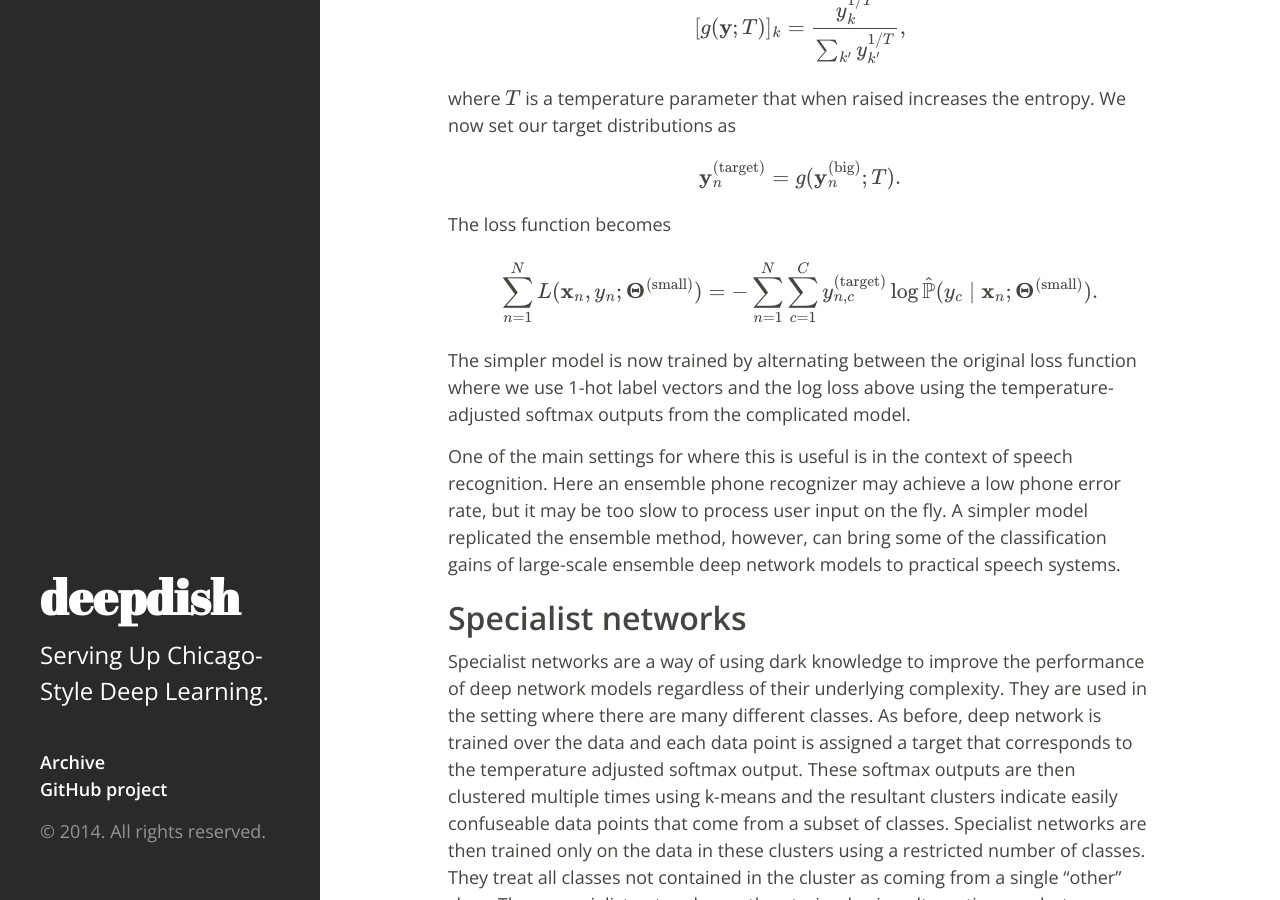
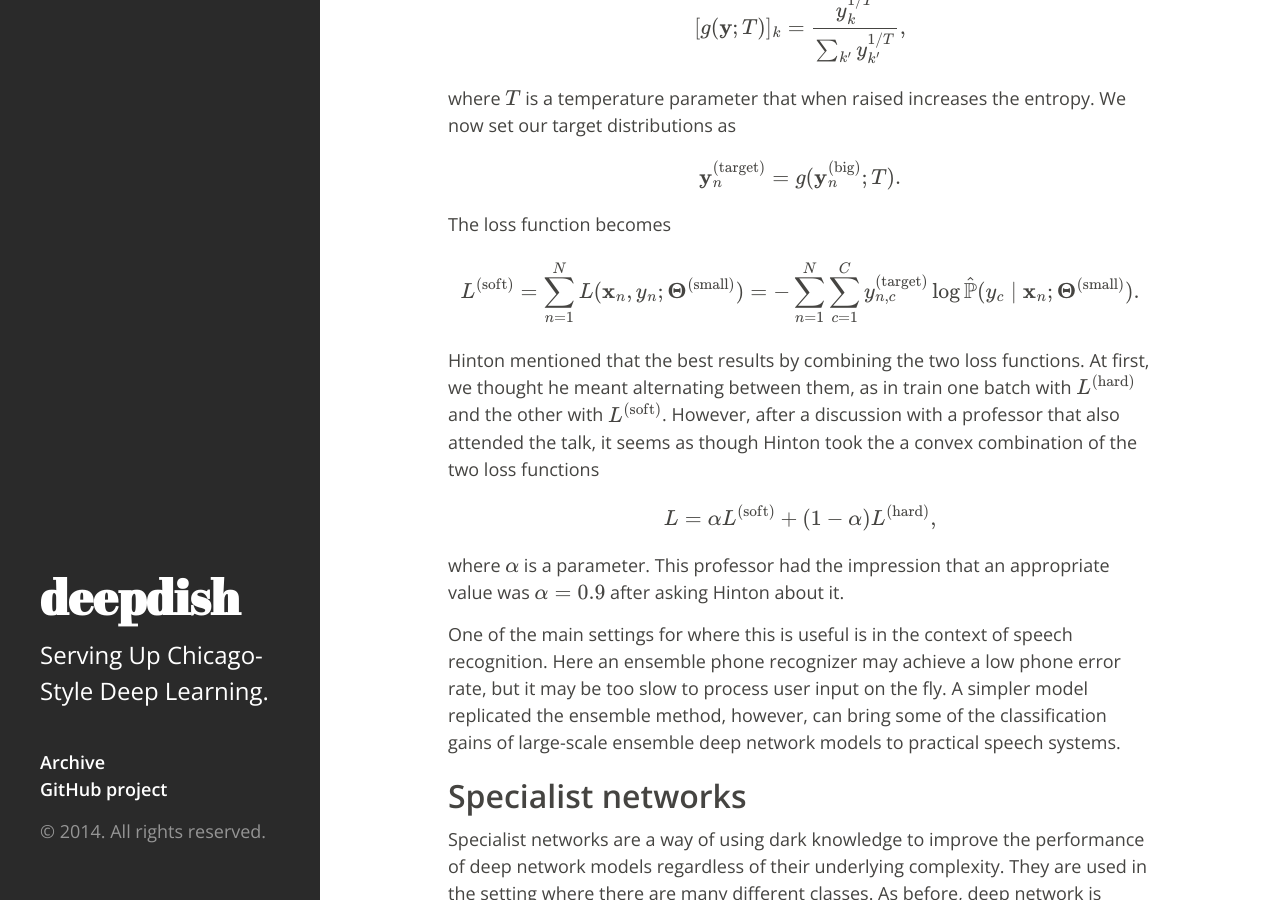
Before and after one commit to uchicago-cs/deepdish, a Jekyll site: the page built from _posts/2014-10-28-hintons-dark-knowledge.md, in a window 1280 px wide and 900 px high, scrolled down 1900 px. Built offline with Jekyll 4.4.1, drawn with Linux system fonts in a browser that asks for light colours; Markdown is read by kramdown in place of the engine named in the settings; formulas are drawn with MathJax 3; some of the changed text lies outside the part shown.

Commit message:
Updated Hinton post about how loss functions are combined.

```diff
--- a/_posts/2014-10-28-hintons-dark-knowledge.md
+++ b/_posts/2014-10-28-hintons-dark-knowledge.md
@@ -34,7 +34,7 @@ The parameters of the entire network are collected in \\( \boldsymbol{\Theta}
 \\).  Usually, the parameters are learned by minimizing the log loss for all
 training samples
 
-$$ \sum _ {n=1}^NL(\mathbf{x} _ n,y _ n;\boldsymbol{\Theta})
+$$ L ^ \mathrm{(hard)} = \sum _ {n=1}^NL(\mathbf{x} _ n,y _ n;\boldsymbol{\Theta})
  = -\sum _ {n=1}^N\sum _ {c=1}^C 1 _ \{\\{y _ n=c\\}\} \log \hat{\mathbb{P}}(y _ c \mid \mathbf{x} _ n ; \boldsymbol{\Theta} ), $$
 
 which is the negative of the log-likelihood of the data under the logistic
@@ -81,12 +81,19 @@ $$ \mathbf{y} ^ \mathrm{(target)} _ n = g(\mathbf{y} ^ \mathrm{(big)} _ n; T). $
 
 The loss function becomes
 
-$$ \sum _ {n=1}^NL(\mathbf{x} _ n,y _ n;\boldsymbol{\Theta}^\mathrm{(small)}) = -\sum _ {n=1}^N \sum _ {c=1}^C y ^ \mathrm{(target)} _ {n, c} \log \hat{\mathbb{P}}(y _ c \mid \mathbf{x} _ n ; \boldsymbol{\Theta} ^ \mathrm{(small)}).
+$$ L ^ \mathrm{(soft)} = \sum _ {n=1}^NL(\mathbf{x} _ n,y _ n;\boldsymbol{\Theta}^\mathrm{(small)}) = -\sum _ {n=1}^N \sum _ {c=1}^C y ^ \mathrm{(target)} _ {n, c} \log \hat{\mathbb{P}}(y _ c \mid \mathbf{x} _ n ; \boldsymbol{\Theta} ^ \mathrm{(small)}).
 $$
 
-The simpler model is now trained by alternating between the original loss function
-where we use 1-hot label vectors and the log loss above using the
-temperature-adjusted softmax outputs from the complicated model.
+Hinton mentioned that the best results by combining the two loss functions. At
+first, we thought he meant alternating between them, as in train one batch with
+\\( L ^ \mathrm{(hard)} \\) and the other with \\( L ^ \mathrm{(soft)} \\).
+However, after a discussion with a professor that also attended the talk, it
+seems as though Hinton took the a convex combination of the two loss functions
+
+$$ L = \alpha L ^ \mathrm{(soft)} + (1 - \alpha) L ^ \mathrm{(hard)}, $$
+
+where \\( \alpha \\) is a parameter. This professor had the impression
+that an appropriate value was \\( \alpha = 0.9 \\) after asking Hinton about it.
 
 One of the main settings for where this is useful is in the context of
 speech recognition.  Here an ensemble phone recognizer may achieve a low phone
```
